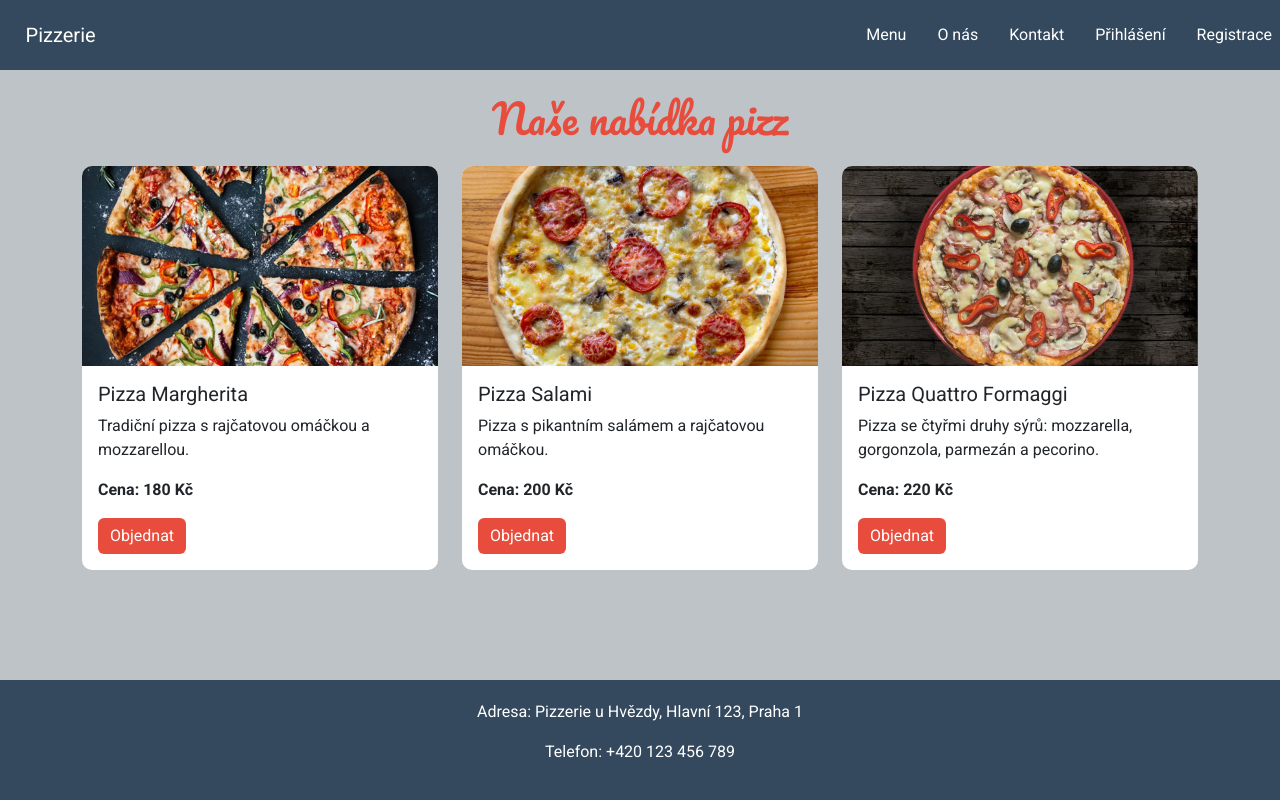
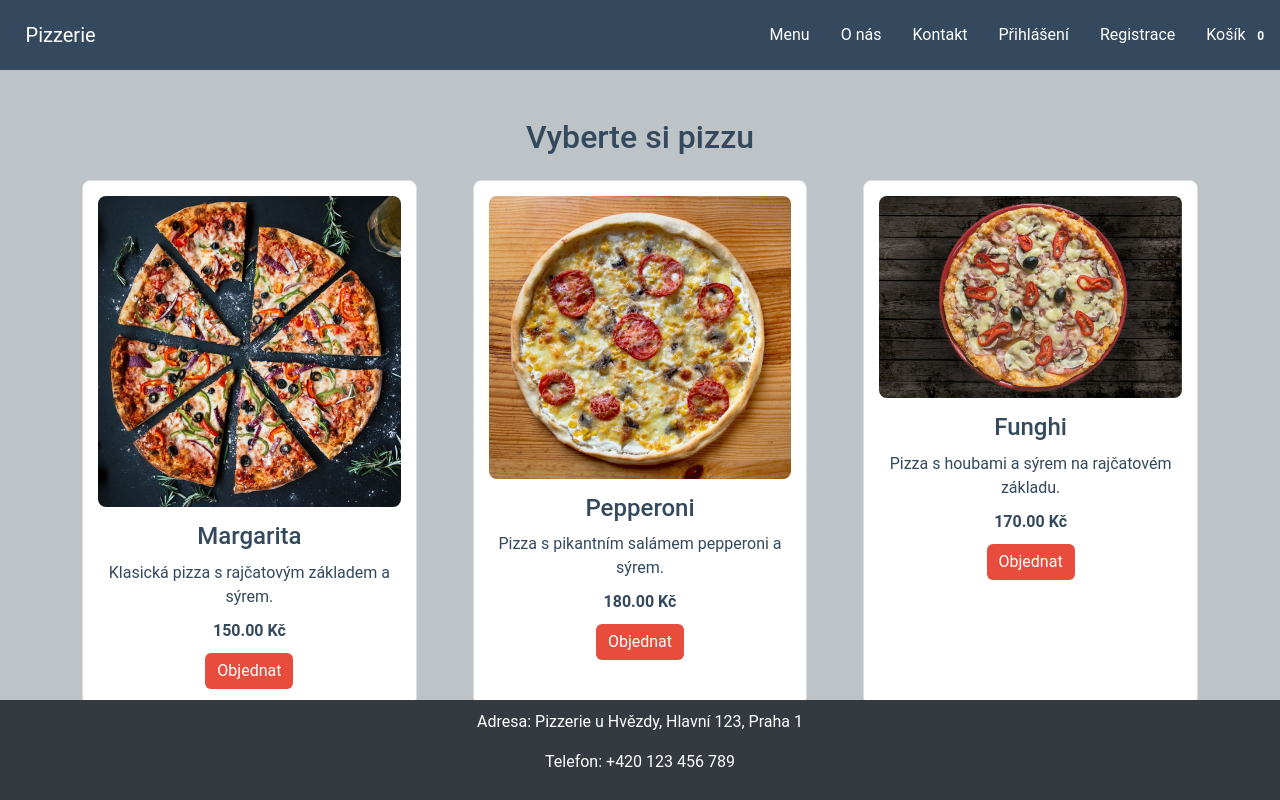
Before and after one commit to toyotomicz/WEB-APP, a PHP site: page / in a window 1280 px wide. Run offline with PHP 8.4, Linux system fonts and the light colour scheme; some libraries are stand-ins or nearby versions.

Commit message:
pridani kosiku

```diff
--- a/semestralka/index.php
+++ b/semestralka/index.php
@@ -1,71 +1,113 @@
+<?php
+session_start();
+
+// Předdefinované pizzy s obrázky a popisy
+$pizzas = [
+    ['id' => 1, 'name' => 'Margarita', 'price' => 150, 'description' => 'Klasická pizza s rajčatovým základem a sýrem.', 'image' => 'pizza-1.jpg'],
+    ['id' => 2, 'name' => 'Pepperoni', 'price' => 180, 'description' => 'Pizza s pikantním salámem pepperoni a sýrem.', 'image' => 'pizza-2.jpg'],
+    ['id' => 3, 'name' => 'Funghi', 'price' => 170, 'description' => 'Pizza s houbami a sýrem na rajčatovém základu.', 'image' => 'pizza-3.jpg']
+];
+
+// Inicializace košíku
+if (!isset($_SESSION['cart'])) {
+    $_SESSION['cart'] = [];
+}
+
+// Přidání pizzy do košíku
+if (isset($_POST['pizza_id'])) {
+    $pizza_id = $_POST['pizza_id'];
+    $pizza = $pizzas[$pizza_id - 1];
+
+    // Přidání nebo zvýšení množství pizzy v košíku
+    if (isset($_SESSION['cart'][$pizza_id])) {
+        $_SESSION['cart'][$pizza_id]['quantity'] += 1;
+    } else {
+        $_SESSION['cart'][$pizza_id] = [
+            'name' => $pizza['name'],
+            'price' => $pizza['price'],
+            'quantity' => 1
+        ];
+    }
+    header('Location: index.php');
+    exit;
+}
+
+// Počet pizz v košíku
+$cart_count = 0;
+foreach ($_SESSION['cart'] as $item) {
+    $cart_count += $item['quantity'];
+}
+?>
+
 <!DOCTYPE html>
 <html lang="cs">
 <head>
     <meta charset="UTF-8">
     <meta name="viewport" content="width=device-width, initial-scale=1.0">
-    <title>Pizzerie</title>
+    <title>Výběr Pizzy</title>
     <link rel="icon" type="image/x-icon" href="pizza.ico">
-    <!-- Lokální Bootstrap CSS -->
     <link href="css/bootstrap.min.css" rel="stylesheet">
     <link rel="stylesheet" href="css/style.css">
-    <!-- Google Font -->
-    <link href="https://fonts.googleapis.com/css2?family=Pacifico&family=Roboto:wght@400;700&display=swap" rel="stylesheet">
+    <style>
+        .pizza-container {
+            display: flex;
+            flex-wrap: wrap;
+            justify-content: space-between;
+        }
+        .pizza-card {
+            width: 30%;
+            margin-bottom: 20px;
+            border: 1px solid #ddd;
+            border-radius: 8px;
+            background-color: #fff;
+            padding: 15px;
+            text-align: center;
+        }
+        .pizza-card img {
+            width: 100%;
+            height: auto;
+            border-radius: 8px;
+        }
+        .pizza-card h3 {
+            margin-top: 15px;
+            font-size: 1.5em;
+        }
+        .pizza-card p {
+            margin: 10px 0;
+        }
+    </style>
 </head>
 <body>
 
 <!-- Navigační lišta -->
 <?php include "navbar.php"; ?>
 
-<!-- Hlavní obsah -->
-<div class="container mt-4">
-    <h1 class="text-center mb-4">Naše nabídka pizz</h1>
-    <div class="row">
-        <!-- Pizza 1 -->
-        <div class="col-md-4">
-            <div class="card pizza-card">
-                <img src="images/pizza-1.jpg" class="card-img-top pizza-image" alt="Pizza Margherita">
-                <div class="card-body">
-                    <h5 class="card-title">Pizza Margherita</h5>
-                    <p class="card-text">Tradiční pizza s rajčatovou omáčkou a mozzarellou.</p>
-                    <p class="card-text"><strong>Cena: 180 Kč</strong></p>
-                    <button class="btn btn-primary btn-block">Objednat</button>
-                </div>
-            </div>
+<div class="container mt-5">
+    <h2 class="text-center mb-4">Vyberte si pizzu</h2>
+
+    <div class="pizza-container">
+        <?php foreach ($pizzas as $pizza): ?>
+        <div class="pizza-card">
+            <img src="images/<?php echo $pizza['image']; ?>" alt="<?php echo htmlspecialchars($pizza['name']); ?>">
+            <h3><?php echo htmlspecialchars($pizza['name']); ?></h3>
+            <p><?php echo htmlspecialchars($pizza['description']); ?></p>
+            <p><strong><?php echo number_format($pizza['price'], 2); ?> Kč</strong></p>
+            <form method="post" action="">
+                <input type="hidden" name="pizza_id" value="<?php echo $pizza['id']; ?>">
+                <button type="submit" class="btn btn-primary btn-block">Objednat</button>
+            </form>
         </div>
-        <!-- Pizza 2 -->
-        <div class="col-md-4">
-            <div class="card pizza-card">
-                <img src="images/pizza-2.jpg" class="card-img-top pizza-image" alt="Pizza Salami">
-                <div class="card-body">
-                    <h5 class="card-title">Pizza Salami</h5>
-                    <p class="card-text">Pizza s pikantním salámem a rajčatovou omáčkou.</p>
-                    <p class="card-text"><strong>Cena: 200 Kč</strong></p>
-                    <button class="btn btn-primary btn-block">Objednat</button>
-                </div>
-            </div>
-        </div>
-        <!-- Pizza 3 -->
-        <div class="col-md-4">
-            <div class="card pizza-card">
-                <img src="images/pizza-3.jpg" class="card-img-top pizza-image" alt="Pizza Quattro Formaggi">
-                <div class="card-body">
-                    <h5 class="card-title">Pizza Quattro Formaggi</h5>
-                    <p class="card-text">Pizza se čtyřmi druhy sýrů: mozzarella, gorgonzola, parmezán a pecorino.</p>
-                    <p class="card-text"><strong>Cena: 220 Kč</strong></p>
-                    <button class="btn btn-primary btn-block">Objednat</button>
-                </div>
-            </div>
-        </div>
+        <?php endforeach; ?>
     </div>
 </div>
 
 <!-- Footer -->
-<footer class="footer text-center">
+<footer>
     <p>Adresa: Pizzerie u Hvězdy, Hlavní 123, Praha 1</p>
     <p>Telefon: +420 123 456 789</p>
 </footer>
 
-<!-- Lokální Bootstrap JS a jQuery -->
+<!-- Local Bootstrap JS and jQuery -->
 <script src="js/jquery.min.js"></script>
 <script src="js/bootstrap.bundle.min.js"></script>
 
--- a/semestralka/navbar.php
+++ b/semestralka/navbar.php
@@ -1,3 +1,8 @@
+<?php
+// Počet pizz v košíku
+$cart_count = isset($_SESSION['cart']) ? array_sum(array_column($_SESSION['cart'], 'quantity')) : 0;
+?>
+
 <nav class="navbar navbar-expand-lg navbar-dark" style="background-color: #34495e;">
     <a class="navbar-brand" href="#">Pizzerie</a>
     <button class="navbar-toggler" type="button" data-toggle="collapse" data-target="#navbarNav" aria-controls="navbarNav" aria-expanded="false" aria-label="Toggle navigation">
@@ -20,6 +25,11 @@
             <li class="nav-item">
                 <a class="nav-link" href="register.php">Registrace</a>
             </li>
+            <li class="nav-item">
+                <a class="nav-link" href="cart.php">
+                    Košík <span class="badge badge-pill badge-primary"><?php echo $cart_count; ?></span>
+                </a>
+            </li>
         </ul>
     </div>
 </nav>
```
Also changed, not shown: semestralka/cart.php (added, +150 -0 lines).
